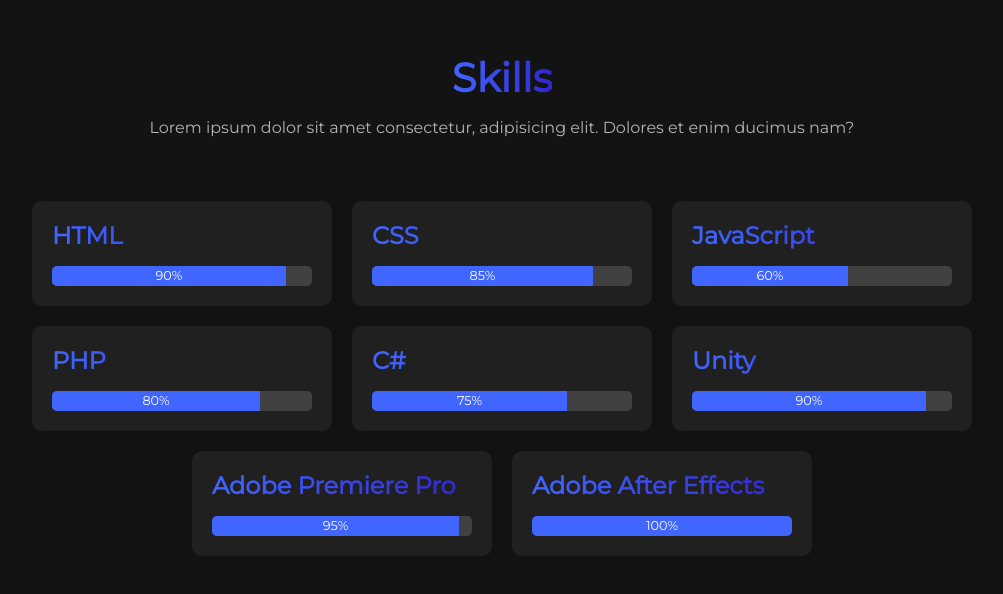
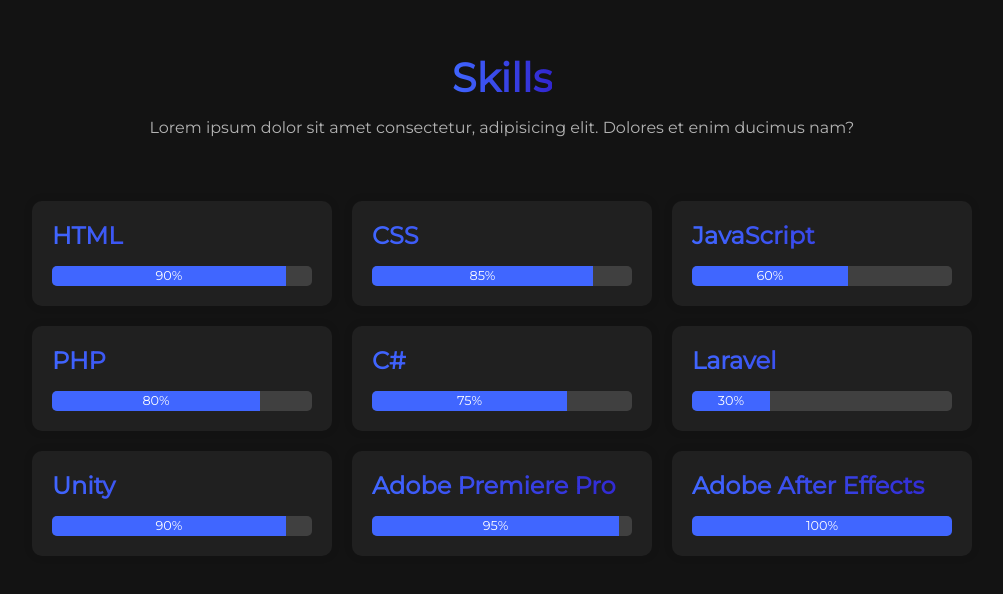
Before and after one commit to ccodesmithh/ccodesmithh.github.io, a plain HTML site: page index.html in a window 1280 px wide. Shown: the part 2944-3538 px from the top of the page, without its empty margins (138-1141 px from the left). Drawn offline with nearby package versions, Linux system fonts and the light colour scheme.

Commit message:
small changes

```diff
--- a/index.html
+++ b/index.html
@@ -144,6 +144,12 @@
                     </div>
                 </div>
                 <div class="skill-card">
+                    <h2>Laravel</h2>
+                    <div class="progress-bar">
+                        <div class="progress" style="width: 30%;">30%</div>
+                    </div>
+                </div>
+                <div class="skill-card">
                     <h2>Unity</h2>
                     <div class="progress-bar">
                         <div class="progress" style="width: 90%;">90%</div>
```
